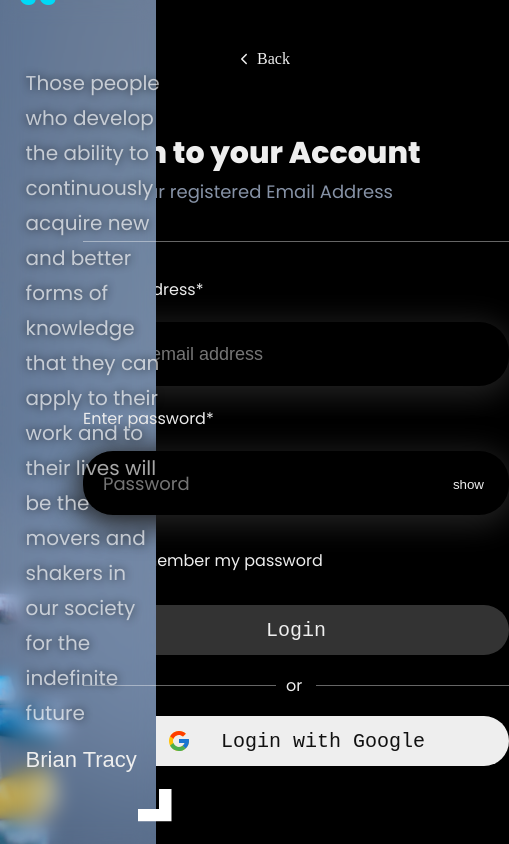
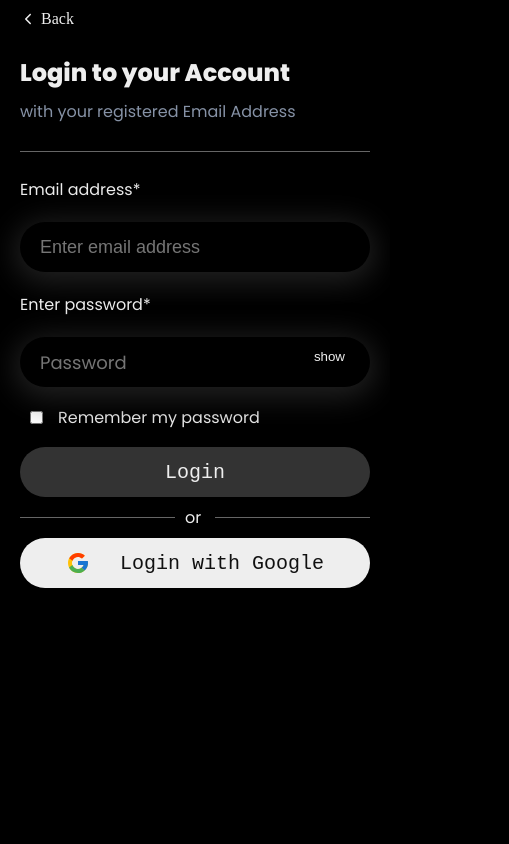
Before and after one commit to davronkhamdamov/quiz-app-front, a React (Create React App) app: page /login in a window 390 px wide. Shown: the whole page, 509 px wide, since content can reach past the window. Built offline with nearby package versions, Linux system fonts and the light colour scheme.

Commit message:
login page media screen added

```diff
--- a/src/pages/Login/Login.css
+++ b/src/pages/Login/Login.css
@@ -7,12 +7,14 @@
   font-family: "Poppins", sans-serif;
 }
 .login_wrapper_item {
-  width: 60%;
+  width: 100%;
+  max-width: 1200px;
   height: 100vh;
   padding: 50px 80px;
 }
 .login_wrapper_item_bg {
-  width: 40%;
+  width: 100%;
+  max-width: 750px;
   background: url("../../assets/Rectangle\ 29.png");
   background-repeat: no-repeat;
   background-size: cover;
@@ -87,7 +89,7 @@
   display: flex;
   justify-content: center;
   align-items: center;
-  padding: 60px;
+  padding-top: 50px;
 }
 .login_form_wrapper h2 {
   font-size: 30px;
@@ -113,6 +115,11 @@
   display: flex;
   flex-direction: column;
 }
+.wrapper {
+  width: 100%;
+  display: flex;
+  justify-content: center;
+}
 .login_wrap h4 {
   font-weight: 400;
   font-size: 18px;
@@ -128,7 +135,7 @@
 }
 
 #user_email {
-  width: 426px;
+  width: 100%;
   height: 64px;
   padding: 20px;
   background: #000;
@@ -140,7 +147,7 @@
   border: none;
 }
 #user_password {
-  width: 426px;
+  width: 100%;
   height: 64px;
   padding: 20px;
   background: #000;
@@ -205,3 +212,40 @@
   background: #aaa;
   color: #000;
 }
+@media (max-width: 870px) {
+  .login_wrapper_item_bg {
+    display: none;
+  }
+}
+
+@media (max-width: 620px) {
+  .login_wrapper_item {
+    width: 100%;
+    padding: 20px 30px;
+  }
+}
+
+@media (max-width: 410px) {
+  .login_wrap h4 {
+    font-size: 16px;
+  }
+  .login_wrapper_item {
+    padding: 10px 20px;
+  }
+  .login_form_wrapper {
+    padding-top: 20px;
+  }
+  .hr {
+    margin: 0;
+  }
+  .remember_btn {
+    height: 10px;
+  }
+  .login_wrap h2 {
+    font-size: 24px;
+  }
+  #user_email,
+  #user_password {
+    height: 50px;
+  }
+}
--- a/src/pages/Login/Login.jsx
+++ b/src/pages/Login/Login.jsx
@@ -22,6 +22,7 @@ const Login = () => {
         <Link to="/" className="back_link">
           <IoIosArrowBack /> Back
         </Link>
+        <div className="wrapper">
           <div className="login_form_wrapper">
             <div className="login_wrap">
               <h2>Login to your Account</h2>
@@ -68,6 +69,7 @@ const Login = () => {
           </div>
         </div>
       </div>
+    </div>
   );
 };
 
```
Lines whose indentation alone changed are shown as unchanged.
